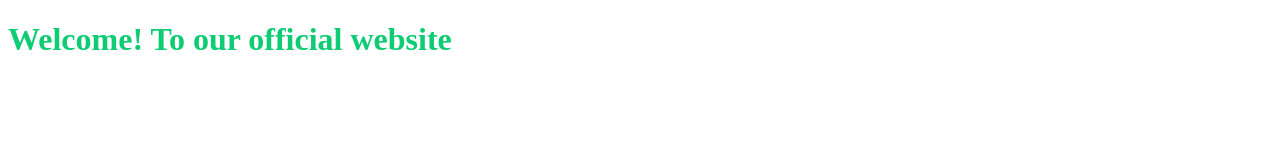
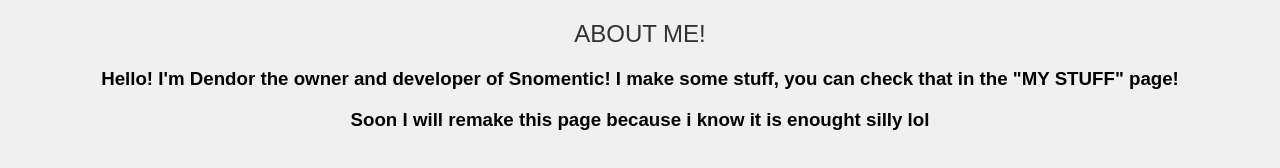
Before and after one commit to MrDendor/Dendor, a plain HTML site: page SnomenticWeb.html in a window 1280 px wide. Drawn offline with Linux system fonts and the light colour scheme.

Commit message:
Update SnomenticWeb.html

```diff
--- a/SnomenticWeb.html
+++ b/SnomenticWeb.html
@@ -1,9 +1,29 @@
 <!DOCTYPE html>
 <html>
 <head>
-    <title>Snomentic</title>
+    <title>ABOUT ME SNOMENTIC</title>
+    <style>
+
+        body {
+            background-color: #f0f0f0;
+            font-family: Arial, sans-serif;
+            margin: 0;
+            padding: 0;
+            text-align: center;
+        }
+        p {
+            margin: 20px 0;
+            font-size: 24px;
+            color: #333;
+    </style>
 </head>
 <body>
-    <h1 style="color: rgb(13, 204, 115); font-weight: bold;" font:>Welcome! To our official website</h1>
+
+    <p>ABOUT ME!</p>
+
 </body>
 </html>
+
+<h2>  </h2>
+<h3> Hello! I'm Dendor the owner and developer of Snomentic! I make some stuff, you can check that in the "MY STUFF" page! </h3>
+<H3> Soon I will remake this page because i know it is enought  silly lol</H3>
```
